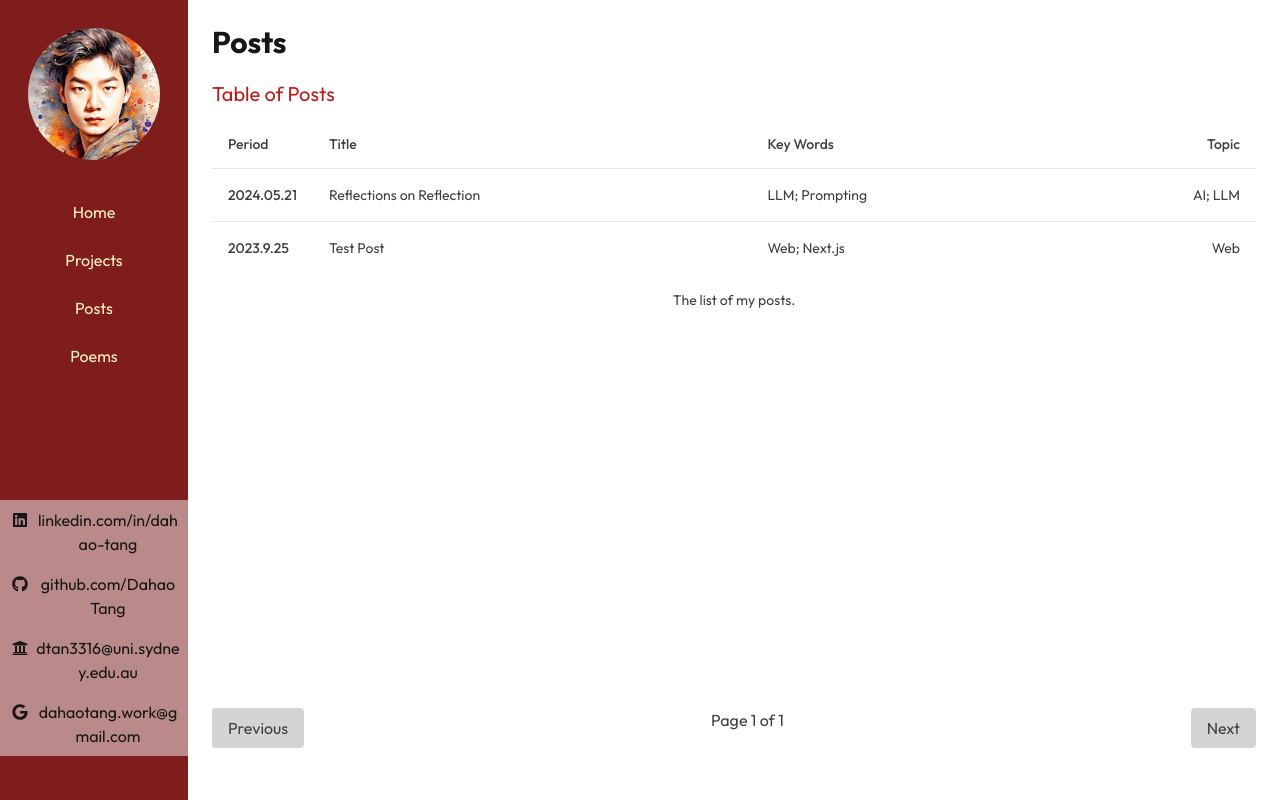
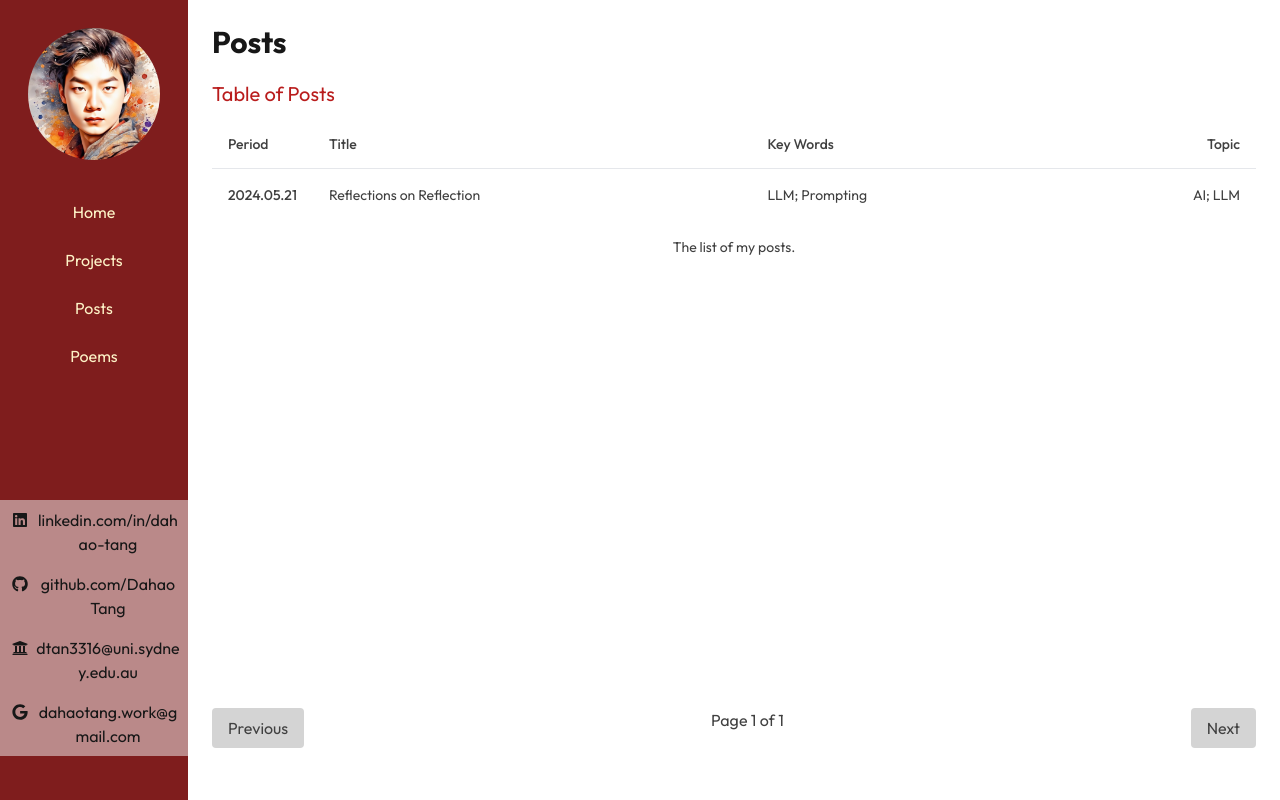
Before and after one commit to DahaoTang/DahaoTang.github.io, a Next.js app: page /posts in a window 1280 px wide. Built offline with nearby package versions, Linux system fonts and the light colour scheme.

Commit message:
post updated

```diff
--- a/app/(site)/posts/20230925-1/Summary.ts
+++ /dev/null
@@ -1,7 +0,0 @@
-export const post20230925_1 = {
-	id: "20230925-1", // "YYYYMMDD-No."
-	date: "2023.9.25",
-	title: "Test Post",
-	keyWords: "Web; Next.js",
-	topic: "Web",
-};
--- a/app/(site)/posts/20230925-1/page.tsx
+++ /dev/null
@@ -1,19 +0,0 @@
-"use client";
-
-import Header from "@/app/(site)/components/header/Header";
-import { Heading1 } from "@/app/(site)/components/Heading";
-
-export default function Post20230925_1() {
-	return (
-		<div>
-			<Header
-				title="Post"
-				titleurl="/posts"
-				subtitle="2023.09.25"
-				subsubtitle="Test Post"
-			/>
-			<Heading1 content="Introduction" />
-			<div>Place Holder</div>
-		</div>
-	);
-}
--- a/app/(site)/posts/Posts.ts
+++ b/app/(site)/posts/Posts.ts
@@ -1,4 +1,3 @@
-import { post20230925_1 } from "./20230925-1/Summary";
 import { post20240521_1 } from "./20240521-1/Summary";
 
-export const posts = [post20240521_1, post20230925_1];
+export const posts = [post20240521_1];
```
